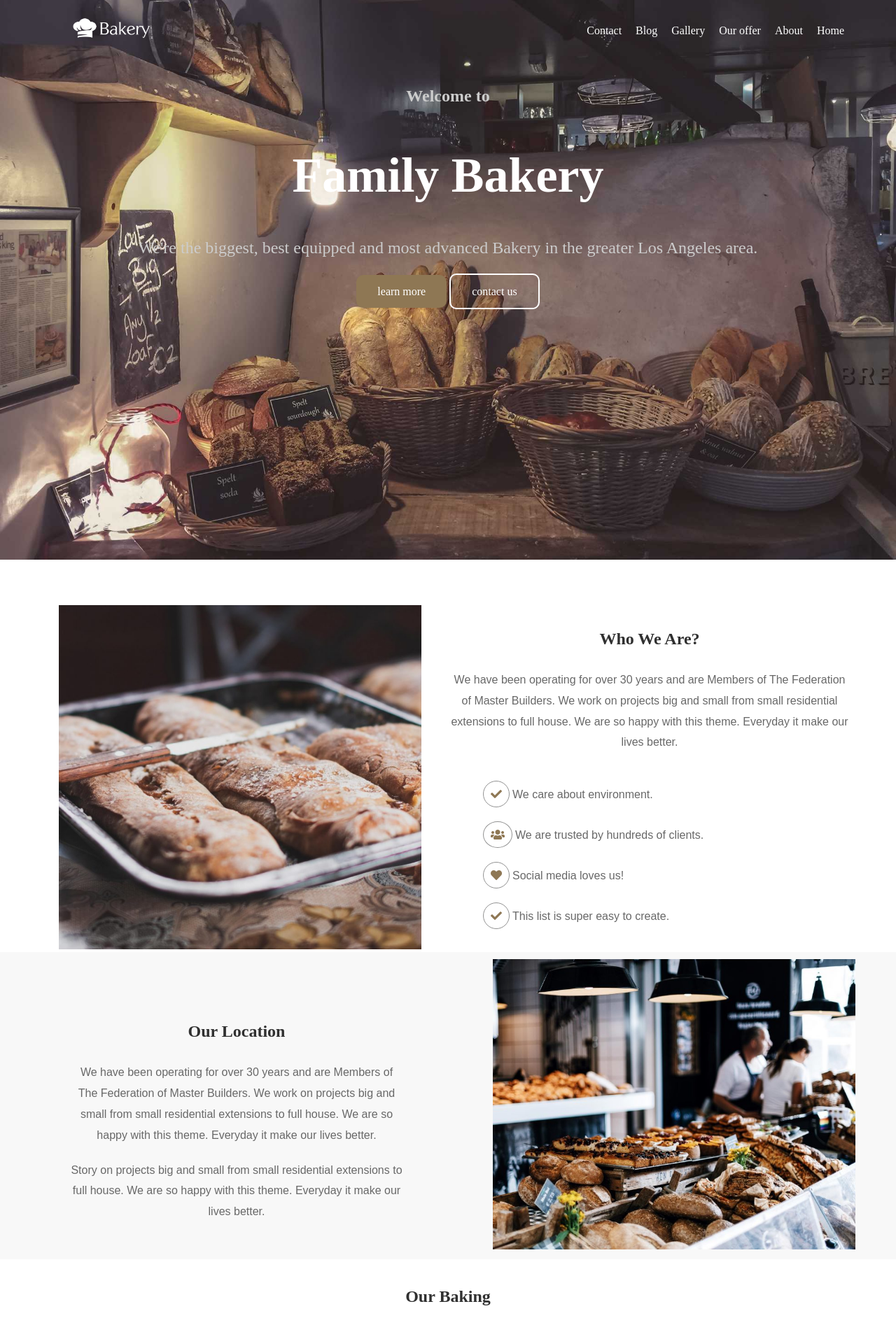
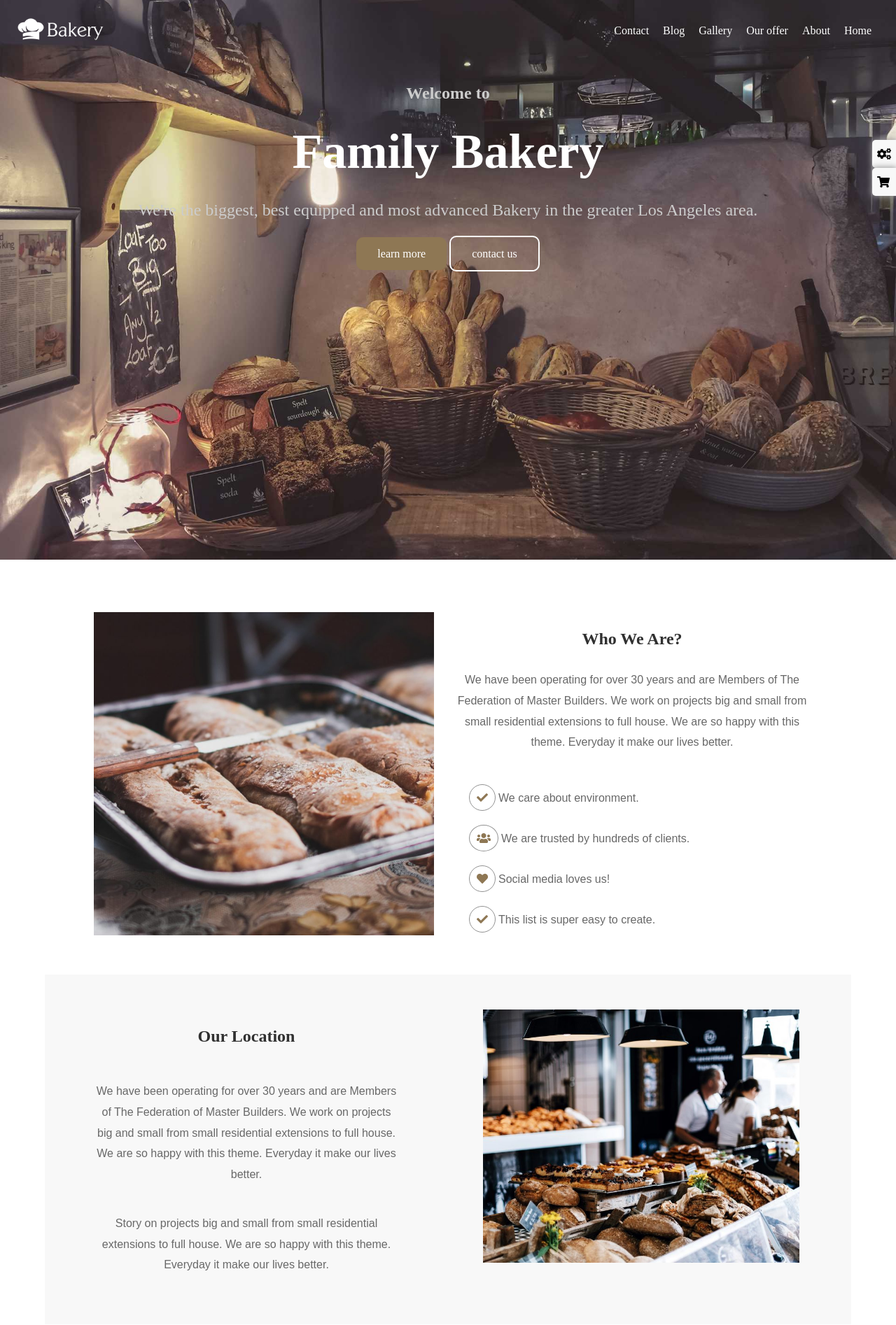
Before and after one commit to zicoovic/new-repo-project, a plain HTML site: page index.html in a window 1280 px wide. Shown: the top 1894 px of the page at 70% size. Drawn offline with Linux system fonts and the light colour scheme.

Commit message:
new update

```diff
--- a/css/style.css
+++ b/css/style.css
@@ -1,17 +1,15 @@
 * {
-        margin: 0 auto;
+    margin: 0;
+    padding: 0;
+    box-sizing: border-box;
 }
-    /* body {
-    background-color: black;
-} */
 
 .container {
     width: 100%;
+    overflow: hidden;
 }
 
-    .clear {
-        clear: both;
-    }
+
 /* start header */
 
 header {
@@ -19,12 +17,16 @@
     height: 100vh;
     background-repeat: no-repeat;
     background-size: cover;
-        background-position: 50%;
+    background-position: center;
+    position: relative;
 }
 
 nav {
-        width: 90%;
+    width: 100%;
+    margin: auto;
     padding: 25px;
+    position: fixed;
+    top: 0;
 }
 
 nav li {
@@ -40,14 +42,24 @@
     color: white;
 }
 
-    ul p {
-        text-align: left;
+.icon-ps {
+    position: fixed;
+    right: 0;
+    top: 25%;
+    z-index: 999;
 }
 
-    .content-one {
-        width: 100%;
-        float: left;
-        margin: 0;
+.icon-ps li {
+    list-style: none;
+    padding: 12px 7px 10px;
+    background-color: #f8f8f8;
+    border-radius: 5px 0 0 5px;
+    box-shadow: 0 0 8px 1px #979797;
+    margin: 0 auto;
+}
+
+li i {
+    color: black;
 }
 
 ul img {
@@ -55,30 +67,30 @@
 }
 
 .content {
-        margin: 0 auto;
+    height: 100%;
     text-align: center;
     color: white;
     padding-bottom: 10px;
+    padding-top: 100px;
 }
 
 .content-edit>h2 {
     color: #ccc;
     font-size: 24px;
-        margin: 40px 0 40px 0;
+    padding-top: 20px;
+    margin-bottom: 30px;
 }
 
 .content-edit>h1 {
     color: #fff;
     font-size: 70px;
     margin-bottom: 30px;
-        padding-top: 20px;
 }
 
 .content-edit>p {
     color: #ccc;
     font-size: 24px;
     margin-bottom: 40px;
-        padding-top: 20px;
 }
 
 button {
@@ -114,12 +126,18 @@
     background-color: white;
     color: black;
 }
+
+
 /* end header*/
+
+
 /* start section one*/
 
 .section-one {
     width: 90%;
     padding: 50px;
+    margin: 0 auto;
+    /* text-align: center; */
 }
 
 .data-con {
@@ -133,8 +151,8 @@
 }
 
 .img1 img {
-        width: 90%;
-        padding: 15px 20px 0;
+    width: 100%;
+    padding: 25px 20px 0;
     text-align: center;
 }
 
@@ -174,51 +192,64 @@
 
 .section-one ul {
     list-style: none;
-        padding-top: 10px;
+    padding: 15px 20px 0;
 }
+
+
 /* end section one*/
+
+
 /* start section two*/
 
 .section-two {
-        width: 100%;
-        float: left;
-        background-color: #F8F8F8;
+    width: 90%;
+    padding: 50px;
+    margin: 0 auto;
+    background-color: #f8f8f8;
 }
 
 .sec2 {
-        width: 45%;
+    width: 50%;
     float: left;
+    padding: 25px 50px 0 0;
 }
 
 .img2 {
-        width: 45%;
+    width: 50%;
     float: right;
+    padding-left: 50px;
 }
 
 .img2 img {
-        width: 90%;
-        padding: 10px 10px 10px 0;
-        text-align: center;
+    width: 95%;
+    /* padding: 15px 20px 0;
+    text-align: center; */
 }
 
 .sec2 h2 {
     color: #303030;
     text-align: center;
-        margin: 100px 0 30px 100px;
+    padding-bottom: 30px;
 }
 
 .sec2 p {
     color: #686868;
     line-height: 1.86em;
-        margin: 20px 0 20px 100px;
+    padding: 20px;
     font-family: Alegreya Sans, sans-serif, monospace;
     text-align: center;
 }
+
+
 /* end section two*/
+
+
 /* start section three*/
 
 .section-three {
     width: 90%;
+    margin: 0 auto;
+    height: auto;
     padding: 40px 0;
 }
 
@@ -233,17 +264,17 @@
 .section-three h2 {
     color: #303030;
     text-align: center;
-        margin-bottom: 30px;
+    padding: 10px 0;
 }
 
 .forno-1,
 .forno-2,
 .forno-3 {
-        width: 30%;
+    width: 33.3333%;
     float: left;
-        text-align: center;
-        padding-left: 35px;
-        margin: 0 auto;
+    /* text-align: center; */
+    padding: 0 35px;
+    /* margin: 0 auto; */
 }
 
 .forno-1 img {
@@ -257,18 +288,24 @@
 .forno-3 img {
     width: 100%;
 }
+
+
 /* end section three */
+
+
 /* start section four */
 
 .section-four {
-        width: 100%;
-        float: left;
-        padding: 50px 0;
-        background-color: #F8F8F8;
+    width: 90%;
+    /* float: left; */
+    /* padding: 50px 0; */
+    margin: 0 auto;
+    padding: 50px;
+    background-color: #f8f8f8;
 }
 
 .sec4 {
-        width: 30%;
+    width: 50%;
     float: left;
     padding: 15px 20px 0;
     text-align: center;
@@ -283,7 +320,7 @@
 .sec4 p {
     color: #686868;
     line-height: 1.86em;
-        margin-bottom: 20px;
+    margin-bottom: 30px;
     font-family: Alegreya Sans, sans-serif, monospace;
 }
 
@@ -314,10 +351,14 @@
 
 .img4 img {
     width: 90%;
-        padding: 10px 10px 10px 0;
-        text-align: center;
+    /* padding: 10px 10px 10px 0; */
+    /* text-align: center; */
 }
+
+
 /* end section four */
+
+
 /* start section five */
 
 .section-five {
@@ -369,7 +410,11 @@
     margin: 0 auto;
     padding-left: 100px;
 }
+
+
 /* end section five */
+
+
 /*start footer*/
 
 footer {
@@ -426,4 +471,6 @@
 .twitter:hover {
     background: #00aced;
 }
+
+
 /* end footer*/
--- a/index.html
+++ b/index.html
@@ -34,7 +34,11 @@
                 </ul>
             </nav>
 
-            <div class="content">
+            <ul class="icon-ps">
+                <li class="Tooltip"><a href="#"><i class="fas fa-cogs"></i></a></li>
+                <li class="Tooltip"><a href="#"><i class="fa fa-shopping-cart"></i></a></li>
+            </ul>
+            <div class="content  container">
                 <div class="content-edit">
                     <h2>Welcome to</h2>
                     <h1>Family Bakery</h1>
@@ -45,14 +49,16 @@
                     <a href="#" class="btn-cl">contact us</a>
                 </div>
             </div>
+
         </header>
+
 
         <!-- end header -->
 
         <!-- start section one -->
 
-        <div class="clear"></div>
-        <div class="section-one clear">
+
+        <div class="section-one container">
             <div class="data-con">
                 <h2>Who We Are?</h2>
                 <p>We have been operating for over 30 years and are Members of The Federation of Master Builders. We work on projects big and small from small residential extensions to full house. We are so happy with this theme. Everyday it make our lives
@@ -82,12 +88,12 @@
                 <img src="images/alexandru-stavrica-170390-800x760.jpg" alt="">
             </div>
         </div>
-        <div class="clear"></div>
+
 
         <!-- end section one -->
 
         <!-- start section two -->
-        <div class="section-two clear">
+        <div class="section-two container">
             <div class="sec2">
                 <h2>Our Location</h2>
                 <p>We have been operating for over 30 years and are Members of The Federation of Master Builders. We work on projects big and small from small residential extensions to full house. We are so happy with this theme. Everyday it make our lives
@@ -100,11 +106,11 @@
             </div>
         </div>
 
-        <div class="clear"></div>
+
         <!-- end section two -->
 
         <!-- start section three -->
-        <div class="section-three clear">
+        <div class="section-three container">
             <h2>Our Baking</h2>
             <p>Learn more about them. We have worked truly hard to make them perfect for every use.</p>
             <div class="forno-1">
@@ -123,11 +129,11 @@
                 <p>Proin interdum, ante ut sollicitudin commodo, tellus quam sagittis libero, at semper mauris velit a velit. Phasellus commodo turpis et lacinia posuere</p>
             </div>
         </div>
-        <div class="clear"></div>
+
         <!-- end section three -->
 
         <!-- start section four -->
-        <div class="section-four clear">
+        <div class="section-four container">
             <div class="sec4">
                 <h2>Contact Information</h2>
                 <p>I am text block. Click edit button to change this text. Lorem ipsum dolor sit amet, consectetur adipiscing elit. Ut elit tellus, luctus nec ullamcorper mattis, pulvinar dapibus leo.</p>
@@ -156,7 +162,8 @@
                 </div>
             </div>
             <div class="img4 ">
-                <img src="images/contact-details-map.png " alt=" ">
+                <iframe src="https://www.google.com/maps/embed?pb=!1m14!1m8!1m3!1d22503.136426755947!2d31.270151000000002!3d29.965582000000005!3m2!1i1024!2i768!4f13.1!3m3!1m2!1s0x0%3A0x13706b307af3f4f5!2z2YXYudin2K_ZiiDYrNix2KfZhtivINmF2YjZhA!5e1!3m2!1sar!2seg!4v1636910662105!5m2!1sar!2seg
+                                " width="600 " height="450 " style="border:0; " allowfullscreen=" " loading="lazy "></iframe>
             </div>
         </div>
 
@@ -165,7 +172,7 @@
         <!-- end section four -->
 
         <!-- start section five-->
-        <div class="section-five clear ">
+        <div class="section-five container ">
             <div>
                 <h2>About Us</h2>
                 <p>I am text block. Click edit button to change this text. Lorem ipsum dolor sit amet, consectetur. I am text block. Click edit button to change this text. Lorem ipsum dolor sit amet, consectetur.</p>
@@ -224,7 +231,7 @@
 
 
         <footer>
-            <div class="footer-img clear ">
+            <div class="footer-img container ">
                 <img src="images/bakery-light-1.png " alt=" ">
             </div>
             <div>
```
Lines whose indentation alone changed are shown as unchanged.
